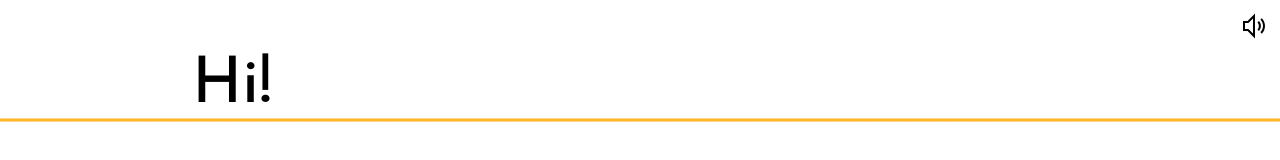
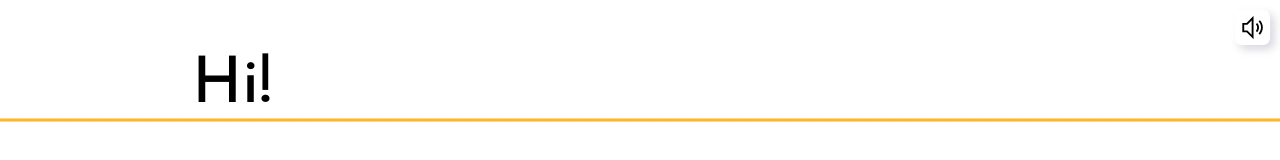
Before and after one commit to BohdanOne/bohdanone.github.io, a React (Create React App) app: page / in a window 1280 px wide. Shown: the top 160 px of the page. Built offline with nearby package versions, Linux system fonts and the light colour scheme.

Commit message:
Improve sound toggler icon styling

```diff
--- a/src/audio-player-helpers/noSoundNotification.js
+++ b/src/audio-player-helpers/noSoundNotification.js
@@ -1,7 +1,12 @@
 export default () => {
-  const soundIcon = document.getElementById('soundIcon');
-  soundIcon.classList.add('get-attention');
+  const soundIconSVG = document.querySelector('.sound-toggler').querySelector('path');
+  const flash = setInterval(() => {
+    soundIconSVG.setAttribute('fill','#ffa600');
+    setTimeout(() => {
+      soundIconSVG.removeAttribute('fill','#ffa600');
+    }, 200);
+  }, 400);
   setTimeout(() => {
-    soundIcon.classList.remove('get-attention');
-  }, 500);
+    clearInterval(flash);
+  }, 2100);
 };
--- a/src/components/parts/SoundToggler.js
+++ b/src/components/parts/SoundToggler.js
@@ -10,7 +10,7 @@ const SoundToggler = props => {
     if (props.sound) {
       return (
         <button onClick={toggleSound} role="switch" aria-checked="true">
-          <svg id="soundIcon" className="icon" viewBox="0 0 32 32" xmlns="http://www.w3.org/2000/svg">
+          <svg className="icon sound-toggler" viewBox="0 0 32 32" xmlns="http://www.w3.org/2000/svg">
             <path d="M17 3.59375L15.2812 5.28125L9.5625 11H5V21H9.5625L15.2812 26.7188L17 28.4062V3.59375ZM23.8125 8.1875L22.4062 9.59375C25.9258 13.1133 25.9258 18.7617 22.4062 22.2812L23.8125 23.7188C28.0938 19.4375 28.0938 12.4688 23.8125 8.1875ZM15 8.4375V23.5625L10.7188 19.2812L10.4062 19H7V13H10.4062L10.7188 12.7188L15 8.4375ZM20.9062 11.0938L19.5 12.5C21.4102 14.4102 21.4023 17.5742 19.4688 19.5938L20.9375 21C23.6016 18.2188 23.5938 13.7812 20.9062 11.0938Z" />
           </svg>
         </button>
@@ -18,7 +18,7 @@ const SoundToggler = props => {
     } else {
       return (
         <button onClick={toggleSound} role="switch" aria-checked="false">
-          <svg id="soundIcon" className="icon" viewBox="0 0 32 32" xmlns="http://www.w3.org/2000/svg">
+          <svg className="icon sound-toggler" viewBox="0 0 32 32" xmlns="http://www.w3.org/2000/svg">
             <path d="M15 4.59375L13.2812 6.28125L8.5625 11H4V21H8.5625L13.2812 25.7188L15 27.4062V4.59375ZM13 9.4375V22.5625L9.71875 19.2812L9.40625 19H6V13H9.40625L9.71875 12.7188L13 9.4375ZM20.2188 11.7812L18.7812 13.2188L21.5625 16L18.7812 18.7812L20.2188 20.2188L23 17.4375L25.7812 20.2188L27.2188 18.7812L24.4375 16L27.2188 13.2188L25.7812 11.7812L23 14.5625L20.2188 11.7812Z" />
           </svg>
         </button>
--- a/src/styles/_base.scss
+++ b/src/styles/_base.scss
@@ -43,16 +43,15 @@ button {
   border: none;
 }
 
-.get-attention {
-  fill: $hover-col;
-  transform: scale(1.3);
-}
-
 .icon {
-  background-repeat: no-repeat;
-  height: 2rem;
-  width: 2rem;
+  border-radius: .5em;
+  box-shadow:
+    -.3em -.3em .6em rgba(255,255,255,.7),
+    .3em .3em .6em rgba(111, 111, 143,.3);
+  height: 2.2rem;
+  width: 2.2rem;
   margin: .6rem;
+  padding: .2em;
   cursor: pointer;
   fill: $primary-col;
   z-index: 10;
@@ -60,6 +59,11 @@ button {
     transform .2s ease-in-out,
     fill .2s ease-in-out;
     &:hover {
-      @extend .get-attention;
+      fill: $hover-col;
+    }
+    &:active {
+      box-shadow:
+        inset -.3em -.3em .6em rgba(255,255,255,.7),
+        inset .3em .3em .6em rgba(111, 111, 143,.3);
     }
 }
```
